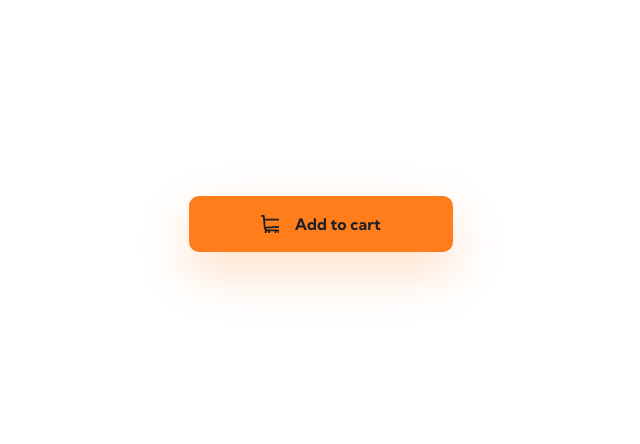
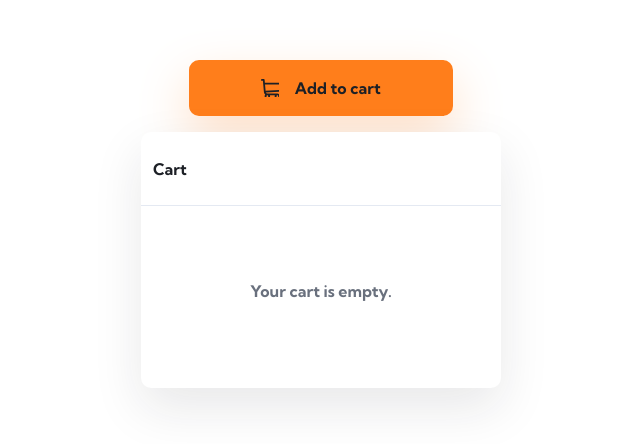
Before and after one commit to joshjavier/ecommerce-product-page, a Next.js app: page / in a window 1280 px wide. Shown: the part 176-620 px from the top of the page, without its empty margins (319-959 px from the left). Built offline with nearby package versions, Linux system fonts and the light colour scheme.

Commit message:
feat: build basket card empty state

```diff
--- a/app/globals.css
+++ b/app/globals.css
@@ -44,7 +44,7 @@
   --text-preset-6--line-height: 15px;
   --text-preset-6--letter-spacing: 1.85px;
 
-  --shadow-button: 0 20px 50px --alpha(var(--color-orange-500) / 25%);
+  --shadow-soft: 0 20px 50px --alpha(var(--color-orange-500) / 25%);
 }
 
 @theme inline {
--- a/app/page.tsx
+++ b/app/page.tsx
@@ -1,4 +1,5 @@
 import IconCart from '@/assets/images/icon-cart.svg'
+import { BasketCard } from '@/components/basket-card/basket-card'
 import { Button } from '@/components/ui/button'
 
 export default function Home() {
@@ -8,6 +9,8 @@ export default function Home() {
         <IconCart className="size-[17.46px]" />
         Add to cart
       </Button>
+
+      <BasketCard />
     </div>
   )
 }
--- /dev/null
+++ b/components/basket-card/basket-card.tsx
@@ -0,0 +1,22 @@
+function EmptyCart() {
+  return (
+    <div className="flex pt-900 pb-[84px] justify-center">
+      <p className="text-preset-3 font-bold text-grey-500">
+        Your cart is empty.
+      </p>
+    </div>
+  )
+}
+
+export function BasketCard() {
+  return (
+    <div className="rounded-[10px] shadow-soft bg-white w-full max-w-[360px] shadow-grey-950/10">
+      <div className="p-3 pt-300 pb-[23px] text-preset-3 font-bold border-b border-grey-100">
+        Cart
+      </div>
+      <div>
+        <EmptyCart />
+      </div>
+    </div>
+  )
+}
--- a/components/ui/button.tsx
+++ b/components/ui/button.tsx
@@ -8,14 +8,13 @@ const buttonVariants = cva(
   {
     variants: {
       variant: {
-        default:
-          'bg-orange-500 text-grey-950 shadow-button hover:bg-orange-300',
+        default: 'bg-orange-500 text-grey-950 shadow-soft hover:bg-orange-300',
         destructive:
-          'bg-destructive text-white shadow-button hover:bg-destructive/90 focus-visible:ring-destructive/20 dark:focus-visible:ring-destructive/40 dark:bg-destructive/60',
+          'bg-destructive text-white shadow-soft hover:bg-destructive/90 focus-visible:ring-destructive/20 dark:focus-visible:ring-destructive/40 dark:bg-destructive/60',
         outline:
-          'border bg-background shadow-button hover:bg-accent hover:text-accent-foreground dark:bg-input/30 dark:border-input dark:hover:bg-input/50',
+          'border bg-background shadow-soft hover:bg-accent hover:text-accent-foreground dark:bg-input/30 dark:border-input dark:hover:bg-input/50',
         secondary:
-          'bg-secondary text-secondary-foreground shadow-button hover:bg-secondary/80',
+          'bg-secondary text-secondary-foreground shadow-soft hover:bg-secondary/80',
         ghost:
           'hover:bg-accent hover:text-accent-foreground dark:hover:bg-accent/50',
         link: 'text-primary underline-offset-4 hover:underline',
```
